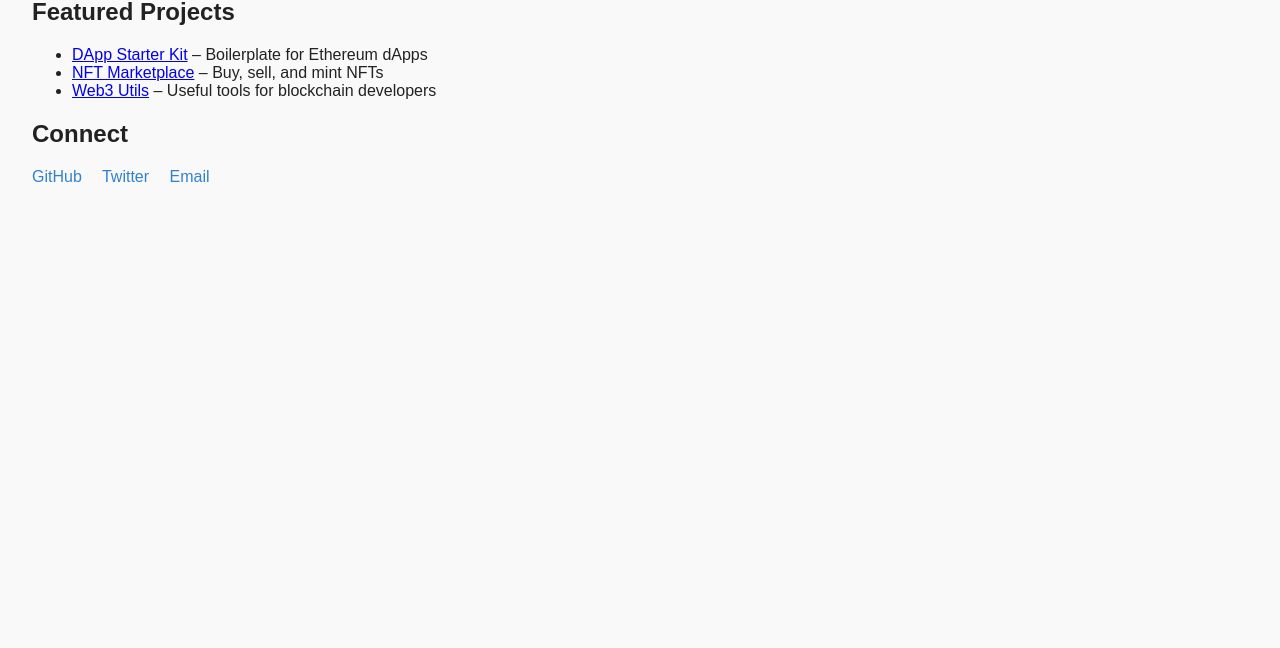
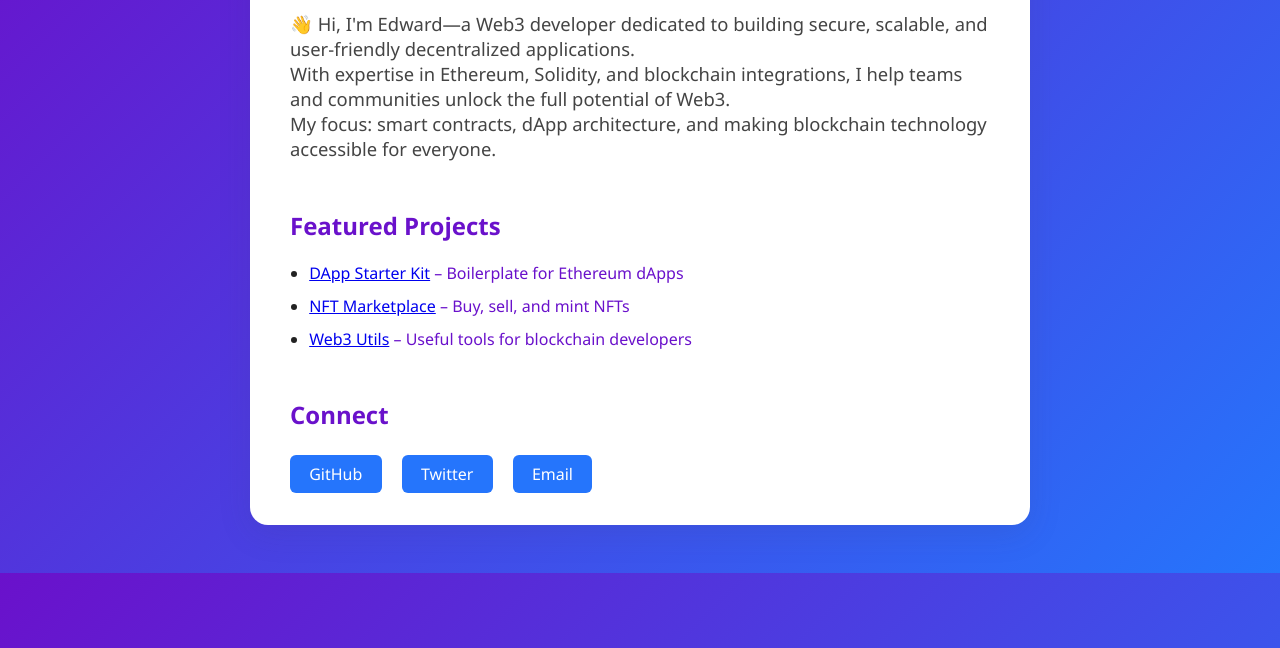
Before and after one commit to edwardgerold/edwardgerold.github.io, a plain HTML site: page index.html in a window 1280 px wide. Shown: the part 152-800 px from the top of the page. Drawn offline with Linux system fonts and the light colour scheme.

Commit message:
Update index.html

```diff
--- a/index.html
+++ b/index.html
@@ -5,26 +5,94 @@
     <meta name="viewport" content="width=device-width, initial-scale=1.0">
     <title>Edward Gerold | Web3 Developer</title>
     <style>
-        body { font-family: Arial, sans-serif; margin: 2em; background: #f9f9f9; color: #222; }
-        h1 { color: #2d3748; }
-        .bio { margin-bottom: 1.5em; }
-        .links a { margin-right: 1em; color: #3182ce; text-decoration: none; }
-        .links a:hover { text-decoration: underline; }
+        body {
+            font-family: 'Segoe UI', Arial, sans-serif;
+            margin: 0;
+            padding: 0;
+            background: linear-gradient(135deg, #6a11cb 0%, #2575fc 100%);
+            color: #222;
+        }
+        .container {
+            max-width: 700px;
+            margin: 3em auto;
+            background: #fff;
+            border-radius: 18px;
+            box-shadow: 0 8px 32px rgba(60,60,120,0.15);
+            padding: 2em 2.5em;
+        }
+        h1 {
+            color: #2575fc;
+            margin-bottom: 0.2em;
+        }
+        h2 {
+            color: #6a11cb;
+            margin-top: 2em;
+        }
+        .bio {
+            margin-bottom: 1.5em;
+            font-size: 1.15em;
+            color: #444;
+        }
+        ul {
+            padding-left: 1.2em;
+        }
+        ul li {
+            margin-bottom: 0.7em;
+        }
+        .links {
+            margin-top: 1.5em;
+        }
+        .links a {
+            display: inline-block;
+            margin-right: 1em;
+            padding: 0.5em 1.2em;
+            background: #2575fc;
+            color: #fff;
+            border-radius: 6px;
+            text-decoration: none;
+            font-weight: 500;
+            transition: background 0.2s;
+        }
+        .links a:hover {
+            background: #6a11cb;
+        }
+        .avatar {
+            width: 90px;
+            height: 90px;
+            border-radius: 50%;
+            object-fit: cover;
+            margin-bottom: 1em;
+            border: 3px solid #2575fc;
+            box-shadow: 0 2px 8px rgba(60,60,120,0.12);
+        }
     </style>
 </head>
 <body>
+    <div class="container">
+        <!-- Optional: Add your photo here -->
+        <!-- <img src="your-photo.jpg" alt="Edward Gerold" class="avatar"> -->
         <h1>Edward Gerold</h1>
         <div class="bio">
             <p>
-            Hi, I'm Edward—a passionate Web3 developer building decentralized applications and smart contracts.<br>
-            I specialize in Ethereum, Solidity, and blockchain integrations. My mission is to make Web3 accessible and secure for everyone.
+                👋 Hi, I'm Edward—a Web3 developer dedicated to building secure, scalable, and user-friendly decentralized applications.<br>
+                With expertise in Ethereum, Solidity, and blockchain integrations, I help teams and communities unlock the full potential of Web3.<br>
+                My focus: smart contracts, dApp architecture, and making blockchain technology accessible for everyone.
             </p>
         </div>
         <h2>Featured Projects</h2>
         <ul>
-        <li><a href="https://github.com/edwardgerold/dapp-starter" target="_blank">DApp Starter Kit</a> – Boilerplate for Ethereum dApps</li>
-        <li><a href="https://github.com/edwardgerold/nft-marketplace" target="_blank">NFT Marketplace</a> – Buy, sell, and mint NFTs</li>
-        <li><a href="https://github.com/edwardgerold/web3-utils" target="_blank">Web3 Utils</a> – Useful tools for blockchain developers</li>
+            <li>
+                <a href="https://github.com/edwardgerold/dapp-starter" target="_blank">DApp Starter Kit</a>
+                <span style="color:#6a11cb;">– Boilerplate for Ethereum dApps</span>
+            </li>
+            <li>
+                <a href="https://github.com/edwardgerold/nft-marketplace" target="_blank">NFT Marketplace</a>
+                <span style="color:#6a11cb;">– Buy, sell, and mint NFTs</span>
+            </li>
+            <li>
+                <a href="https://github.com/edwardgerold/web3-utils" target="_blank">Web3 Utils</a>
+                <span style="color:#6a11cb;">– Useful tools for blockchain developers</span>
+            </li>
         </ul>
         <h2>Connect</h2>
         <div class="links">
@@ -32,3 +100,6 @@
             <a href="https://twitter.com/edwardgerold" target="_blank">Twitter</a>
             <a href="mailto:edwardgerold@example.com">Email</a>
         </div>
+    </div>
+</body>
+</html>
```
Lines whose indentation alone changed are shown as unchanged.
